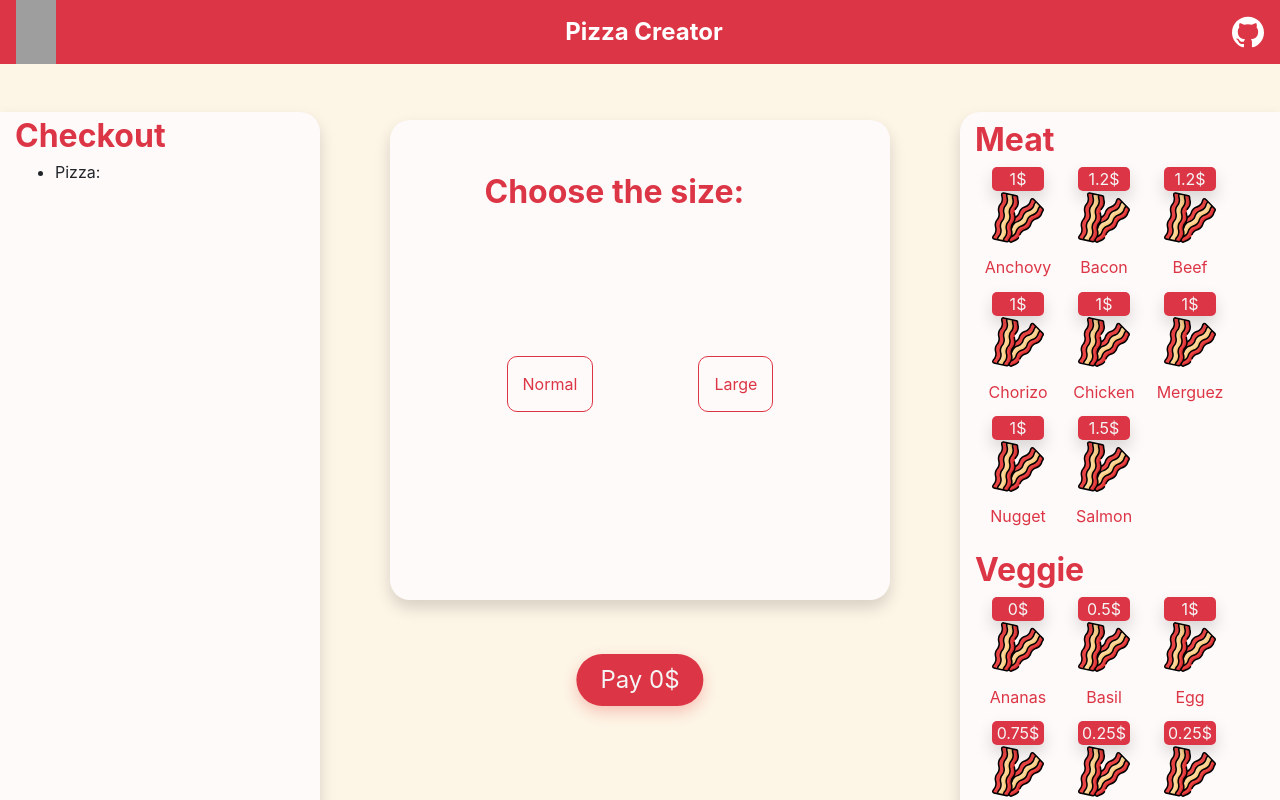
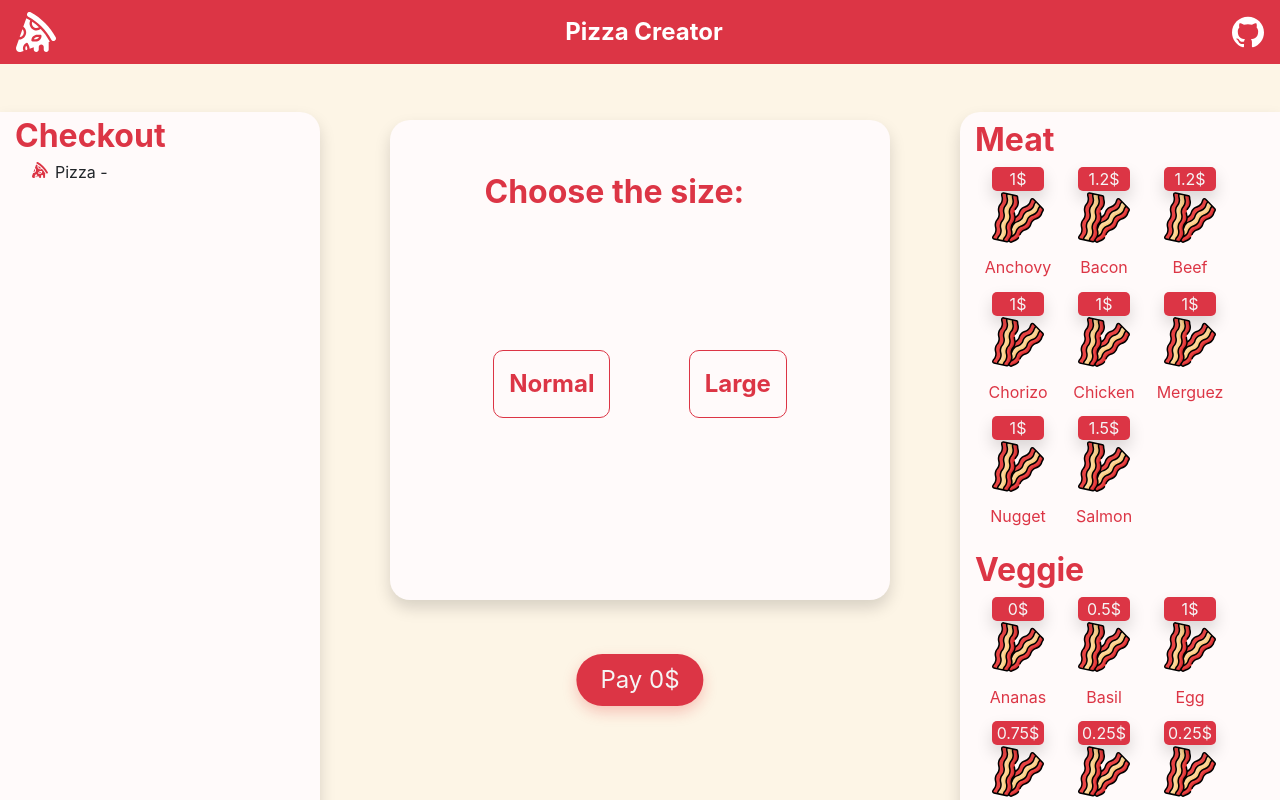
Before and after one commit to TonyHg/pizza-creator, a React (Create React App) app: page / in a window 1280 px wide. Shown: the top 800 px of the page. Built offline with nearby package versions, Linux system fonts and the light colour scheme; grey boxes are pictures that could not be loaded.

Commit message:
set list item icon

```diff
--- a/src/components/Checkout.js
+++ b/src/components/Checkout.js
@@ -7,17 +7,19 @@ export default function Checkout({pizzas, total}) {
   const checkoutStyle = "checkout-card col-3 shadow d-flex flex-column";
   const checkoutTitleStyle = "checkout-title";
   const checkoutPriceStyle = "checkout-price mt-auto mb-3";
+  const pizzaStyle = "checkout-pizza";
+  const toppingStyle = "checkout-topping";
 
 
   return <div className={checkoutStyle}>
     <div className={checkoutTitleStyle}>Checkout</div>
     <ul>
       {pizzas.map(pizza =>
-        <li key={pizza.id}>
-          Pizza: {pizza.size && pizza.size.size} {pizza.sauce} {pizza.cheese}
+        <li key={pizza.id} className={pizzaStyle}>
+          Pizza - {pizza.size && pizza.size.size} <span className="font-italic">{pizza.sauce}</span> {pizza.cheese}
           <ul>
             {pizza.toppings.map(topping =>
-              <li key={topping.name}>
+              <li key={topping.name} className={toppingStyle}>
                 {topping.name}
               </li>)}
           </ul>
--- a/src/components/PizzasDisplayer.js
+++ b/src/components/PizzasDisplayer.js
@@ -1,4 +1,4 @@
-import { React, useEffect } from 'react';
+import React from 'react';
 
 import Pizza from './Pizza';
 
--- a/src/css/Checkout.scss
+++ b/src/css/Checkout.scss
@@ -16,3 +16,11 @@
     color: $dark;
   }
 }
+
+.checkout-pizza {
+  list-style: url('../assets/svg/pizza-black.svg');
+}
+
+.checkout-topping {
+  color:$red;
+}
--- a/src/css/Pizza.scss
+++ b/src/css/Pizza.scss
@@ -23,6 +23,8 @@
   border: $red 1px solid;
   border-radius: 10px;
   color: $red;
+  font-size: 24px;
+  font-weight: bold;
   &:hover, &:active {
     background-color: $red;
     color: whitesmoke;
```
Also changed, not shown: src/assets/svg/pizza-black.svg (added), src/assets/svg/pizza.svg (added).
